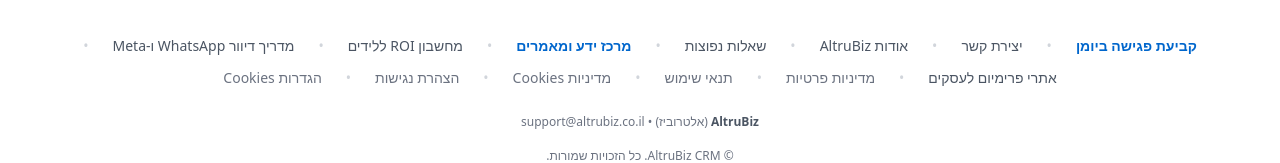
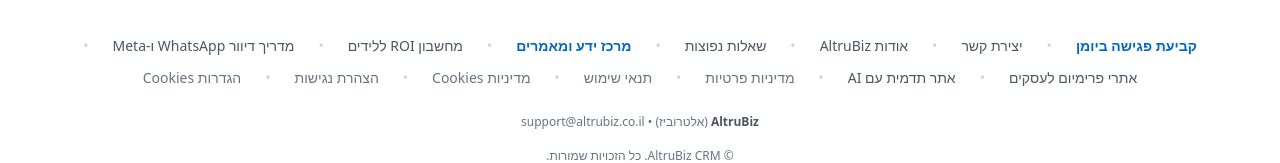
Before and after one commit to dorey-cmd/altrubiz.co.il, a React (Vite) app: page / in a window 1280 px wide. Shown: the part 9663-9826 px from the top of the page. Built offline with nearby package versions, Linux system fonts and the light colour scheme.

Commit message:
feat(footer): add direct link to build-website-with-ai guide in footer

```diff
--- a/src/components/Footer.tsx
+++ b/src/components/Footer.tsx
@@ -149,6 +149,14 @@
                     </a>
                     <span className="text-gray-300 hidden sm:inline">•</span>
                     <a
+                        href="/build-website-with-ai"
+                        onClick={(e) => handleLinkClick(e, '/build-website-with-ai')}
+                        className="text-gray-600 hover:text-primary transition-colors font-medium"
+                    >
+                        אתר תדמית עם AI
+                    </a>
+                    <span className="text-gray-300 hidden sm:inline">•</span>
+                    <a
                         href={IL_MARKET.legalEntity.privacyUrl}
                         onClick={(e) => handleLinkClick(e, IL_MARKET.legalEntity.privacyUrl)}
                         className="text-gray-500 hover:text-primary transition-colors"
```
